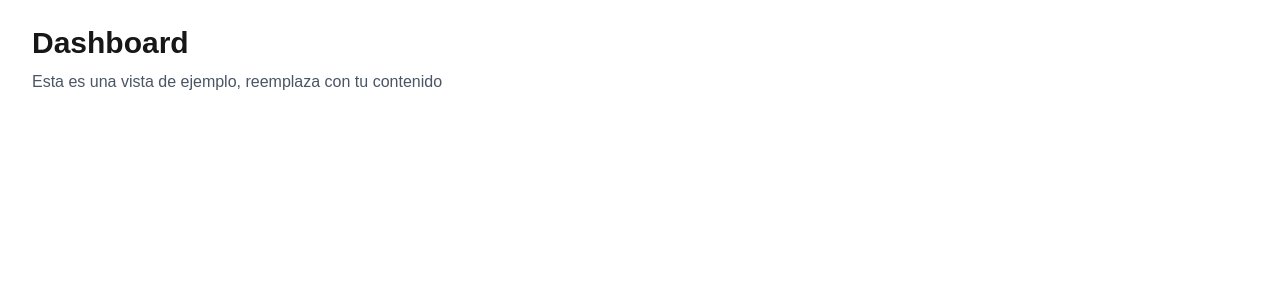
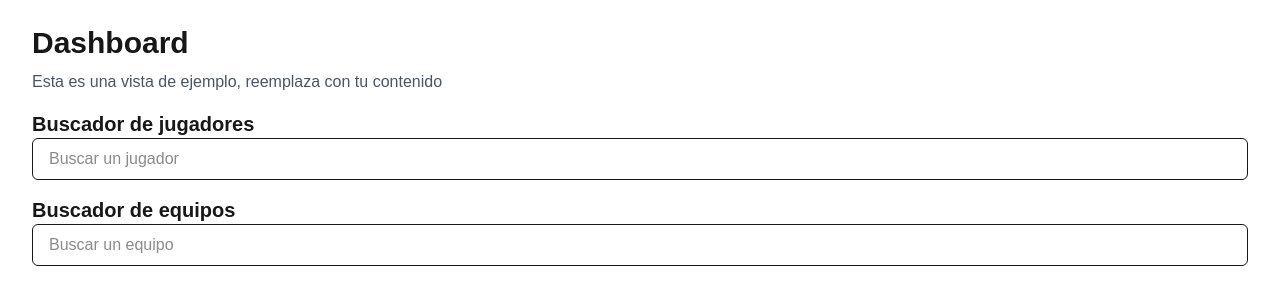
Before and after one commit to nicolasaddamo1/StartUp, a Next.js app in the folder frontend/: page /dashboard in a window 1280 px wide. Shown: the top 304 px of the page. Built offline with nearby package versions, Linux system fonts and the light colour scheme.

Commit message:
feat: added new functionalities

```diff
--- a/frontend/app/dashboard/page.tsx
+++ b/frontend/app/dashboard/page.tsx
@@ -1,6 +1,35 @@
+import { useState } from "react";
+
 // Tablero con estadísticas
 export default function Dashboard() {
+    const [searchPlayer, setSearchPlayer] = useState('');
+    const [searchTeam, setSearchTeam] = useState('');
+    const [players, setPlayers] = useState<{ id: string; name: string }[]>([]);
+    const [teams, setTeams] = useState<{ id: string; name: string }[]>([]);
+
+    const handleSearchPlayer = async (e: React.ChangeEvent<HTMLInputElement>) => {
+        setSearchPlayer(e.target.value);
+        if (e.target.value.length > 2) {
+            const response = await fetch(`/api/players?search=${e.target.value}`);
+            const data = await response.json();
+            setPlayers(data);
+        } else {
+            setPlayers([]);
+        }
+    }
+
+    const handleSearchTeam = async (e: React.ChangeEvent<HTMLInputElement>) => {
+        setSearchTeam(e.target.value);
+        if (e.target.value.length > 2) {
+            const response = await fetch(`/api/teams?search=${e.target.value}`);
+            const data = await response.json();
+            setTeams(data);
+        } else {
+            setTeams([]);
+        }
+    }
     return (
+
         <div className="max-w-7xl mx-auto py-6 px-4 sm:px-6 lg:px-8">
             <h1 className="text-3xl font-bold leading-tight mt-0 mb-2">
                 Dashboard
@@ -8,6 +37,44 @@ export default function Dashboard() {
             <p className="text-gray-600 text-md">
                 Esta es una vista de ejemplo, reemplaza con tu contenido
             </p>
+            <div className="mt-4">
+                <h2 className="text-xl font-bold">Buscador de jugadores</h2>
+                <input
+                    type="text"
+                    className="w-full px-4 py-2 border rounded-md"
+                    placeholder="Buscar un jugador"
+                    value={searchPlayer}
+                    onChange={handleSearchPlayer}
+                />
+                {players.length > 0 && (
+                    <ul className="mt-2">
+                        {players.map((player) => (
+                            <li key={player.id} className="py-2 border-b">
+                                {player.name}
+                            </li>
+                        ))}
+                    </ul>
+                )}
+            </div>
+            <div className="mt-4">
+                <h2 className="text-xl font-bold">Buscador de equipos</h2>
+                <input
+                    type="text"
+                    className="w-full px-4 py-2 border rounded-md"
+                    placeholder="Buscar un equipo"
+                    value={searchTeam}
+                    onChange={handleSearchTeam}
+                />
+                {teams.length > 0 && (
+                    <ul className="mt-2">
+                        {teams.map((team) => (
+                            <li key={team.id} className="py-2 border-b">
+                                {team.name}
+                            </li>
+                        ))}
+                    </ul>
+                )}
+            </div>
         </div>
     );
 }
```
